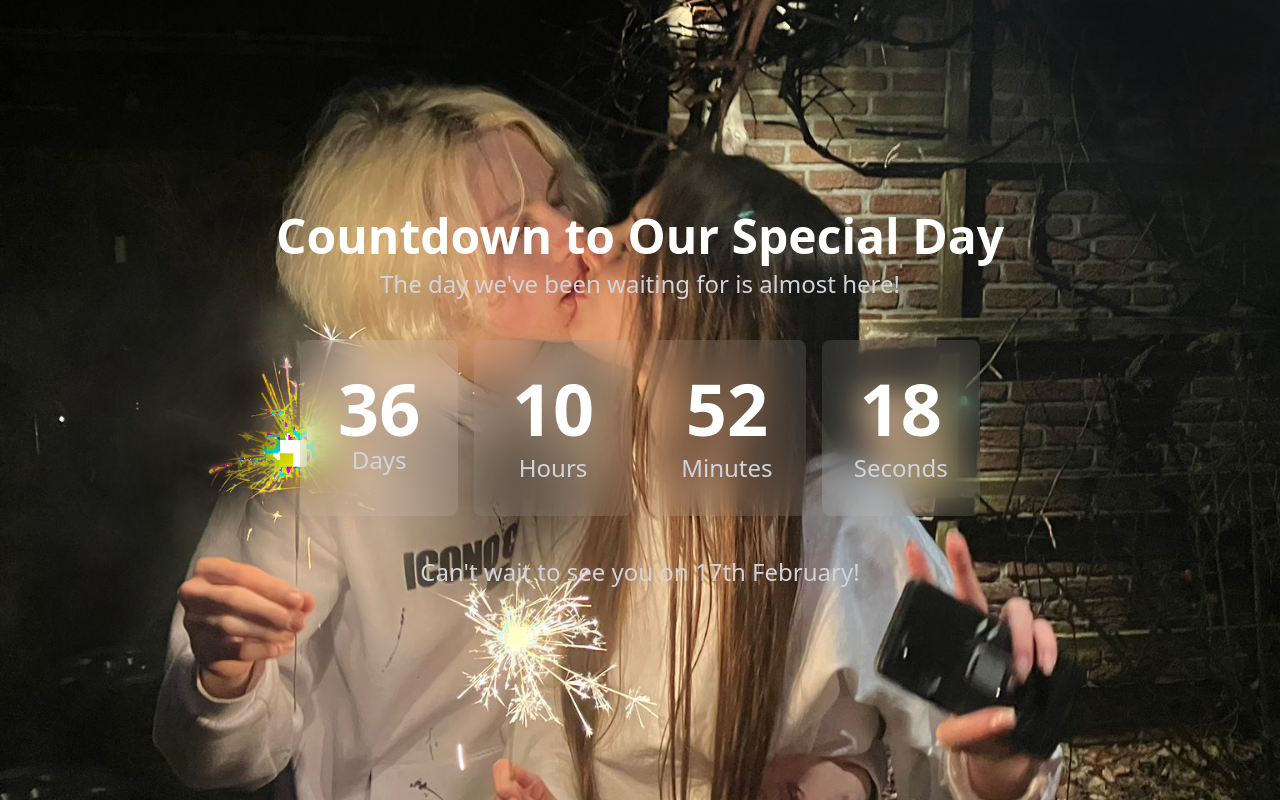
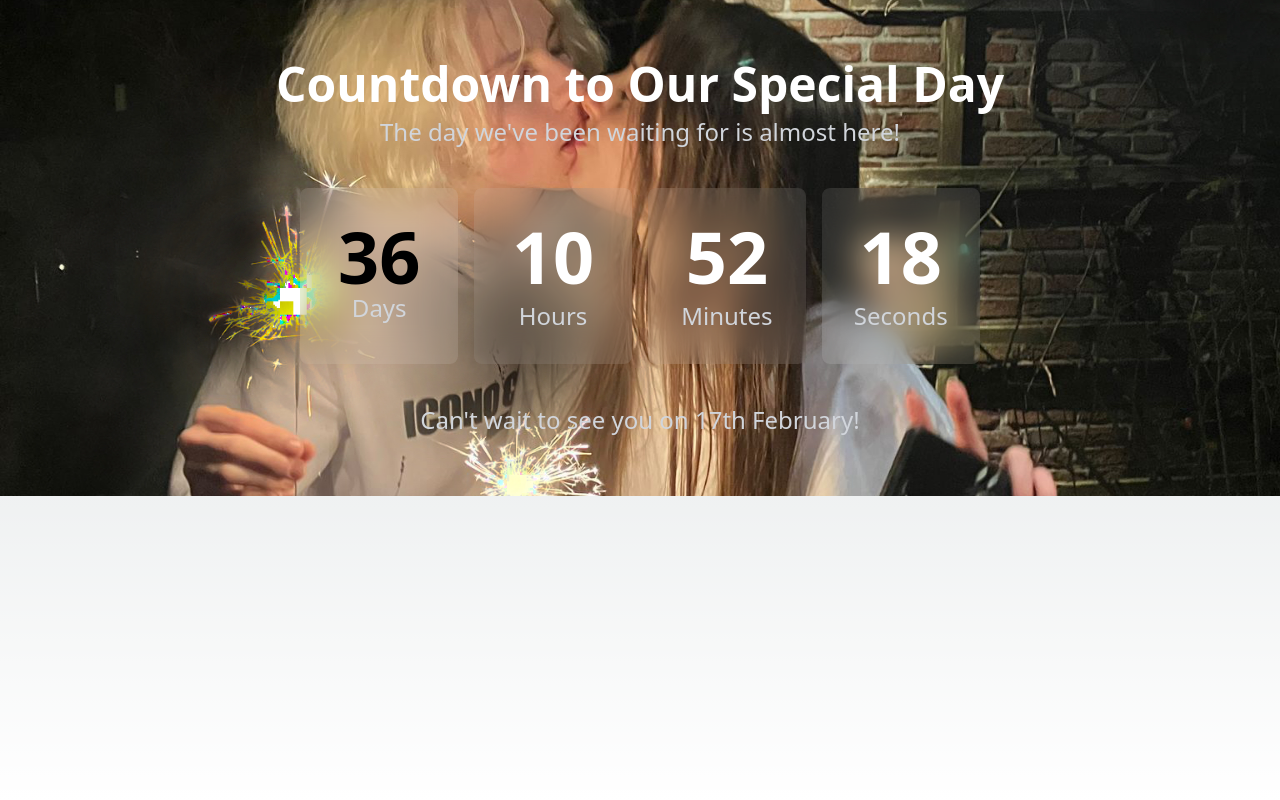
Before and after one commit to workani/danileva, a Next.js app: page / in a window 1280 px wide. Built offline with nearby package versions, Linux system fonts and the light colour scheme.

Commit message:
Revert "revert"
This reverts commit 2346d228d1d0a92c5204705efb95e4d9bf71d414.

```diff
--- a/pages/index.js
+++ b/pages/index.js
@@ -33,8 +33,30 @@ export default function CombinedComponent() {
 
   const [timeLeft, setTimeLeft] = useState(calculateTimeLeft());
 
+  const [activeButton, setActiveButton] = useState(null);
 
-  const [activeButton, setActiveButton] = useState(null);
+  // Modified main container style
+const mainContainerStyle = {
+  display: 'flex',
+  flexDirection: 'column',
+  minHeight: '100vh', // Keep the minimum height
+};
+
+// Modified countdown text container style
+const countdownTextStyle = {
+  display: 'flex',
+  flexDirection: 'column',
+  justifyContent: 'center', // Center content vertically
+  alignItems: 'center', // Center content horizontally
+  backgroundImage: `url('/background1.jpg')`,
+  backgroundSize: 'cover',
+  backgroundPosition: 'center',
+  backgroundRepeat: 'no-repeat',
+  padding: '20px', // Add some padding (adjust as needed)
+  boxSizing: 'border-box', // Ensure padding is included in height calculation
+};
+
+// ... rest of your React component ...
 
   const handleButtonClick = (changeImage, buttonId) => {
     setActiveButton(buttonId);
@@ -84,15 +106,10 @@ export default function CombinedComponent() {
 
   // Render Method
   return (
-    <div>
-      {/* Countdown Timer */}
-      <div className="countdown-text-container flex flex-col items-center justify-center min-h-screen bg-gray-800 text-white"
-           style={{
-             backgroundImage: `url('/background1.jpg')`,
-             backgroundSize: 'cover',
-             backgroundPosition: 'center',
-             backgroundRepeat: 'no-repeat'
-           }}>
+    <div style={mainContainerStyle}>
+      {/* Countdown Timer with updated styles */}
+      <div className="countdown-text-container" style={countdownTextStyle}>
+        {/* ... existing JSX ... */}
         <header className="text-center py-10">
           <h1 className="text-3xl sm:text-5xl font-bold text-white mb-2">Countdown to Our Special Day</h1>
           <p className="text-xl sm:text-2xl text-gray-300">The day we've been waiting for is almost here!</p>
--- a/styles/globals.css
+++ b/styles/globals.css
@@ -18,23 +18,18 @@
 
 body {
   color: rgb(var(--foreground-rgb));
-  background: linear-gradient(
-      to bottom,
-      transparent,
-      rgb(var(--background-end-rgb))
-    )
-    rgb(var(--background-start-rgb));
+  background: linear-gradient(to bottom, transparent, rgb(var(--background-end-rgb))) rgb(var(--background-start-rgb));
 }
 
+/* Mobile styles */
+@media only screen and (max-width: 600px) {
+  .countdown-container {
+    padding-top: 130px; /* Adjust top padding for mobile devices */
+  }
 
-/* CSS */
-@media only screen and (max-width: 600px) { /* 600px обычно используется как порог для мобильных устройств */
-  .countdown-container {
-    padding-top: 130px; /* Добавляет отступ сверху для мобильных устройств */
   .content-container {
-  /* Add your styles here */
-  /* For example, if you want to add padding: */
-  padding: 20px;
+    padding: 20px; /* Add padding around content */
+  }
 
   .image-transition {
     transition: opacity 0.5s ease-in-out;
@@ -42,18 +37,14 @@ body {
   }
 
   .image-visible {
-    opacity: 1; /* Fully visible */
-  }
-
-}
+    opacity: 1; /* Fade in to full visibility */
   }
 }
 
-/* Медиа-запрос для десктопов */
+/* Desktop styles */
 @media (min-width: 1024px) {
   .countdown-container div {
-    /* Увеличиваем размеры элементов счетчика */
-    padding: 2rem;
-    font-size: 3rem; /* Увеличенный размер шрифта для десктопов */
+    padding: 2rem; /* Increase padding for larger screens */
+    font-size: 3rem; /* Larger font size for desktop */
   }
 }
```
